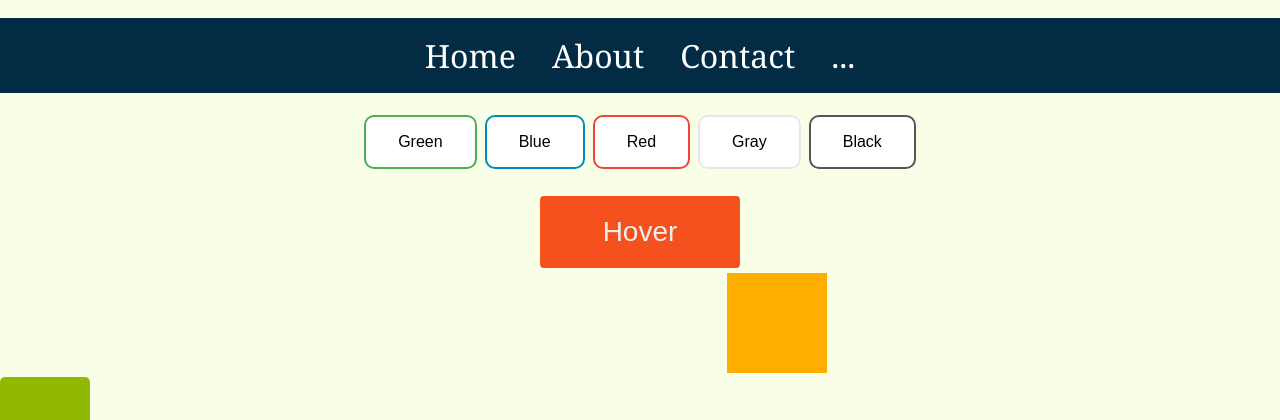
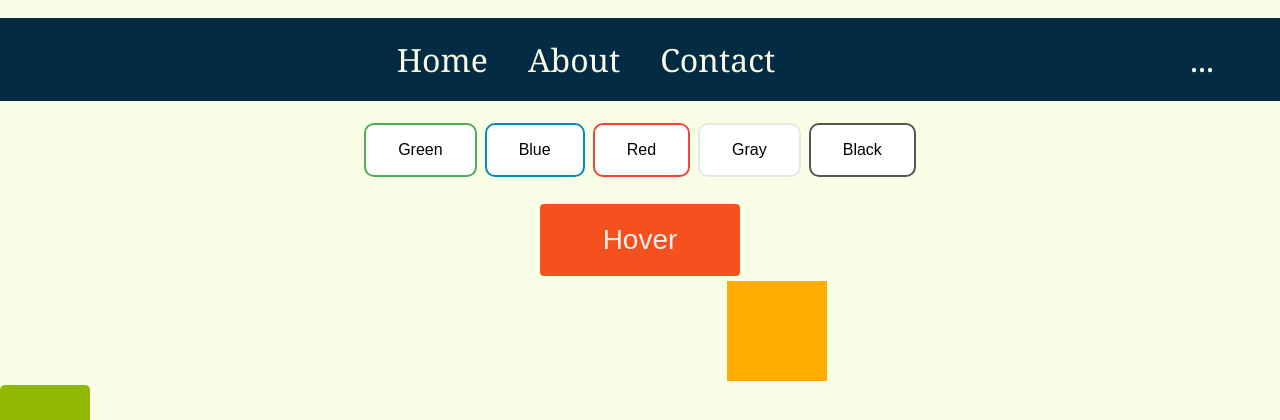
Before and after one commit to CatusElPoderoso/4IV7-PSW-Chico-Lampart-Ariadna, a PHP site: page /barra.html in a window 1280 px wide. Shown: the top 420 px of the page. Run offline with PHP 8.4, Linux system fonts and the light colour scheme.

Commit message:
muy bomnito

```diff
--- a/barra.html
+++ b/barra.html
@@ -14,7 +14,7 @@
         <li><a  href=#> Home    </a></li>
         <li><a  href=#> About   </a></li>
         <li><a  href=#> Contact </a></li>
-        <li><a  href=#> ...     </a></li>
+        <li class="item-r"><a  href=#> ...     </a></li>
     </ul>
     </div>
 
--- a/css/barra.css
+++ b/css/barra.css
@@ -14,10 +14,12 @@ html, body {
 .header ul li{
     display: inline-block;
     list-style: none;
+
+    margin: 4px 2px;
 }
 .header ul li a{
     text-decoration: none;
-    color: rgb(255, 255, 255);
+    color: #f9ffe7;
     text-align: center;
     font-size: 2rem;
     font-family:Cambria, Cochin, Georgia, Times, 'Times New Roman', serif;
@@ -31,10 +33,14 @@ html, body {
 }
 
 .header ul li a:hover{
-    color: #7f5539;
+    color: #032B43;
     /*background-image: linear-gradient(to bottom left,#F1FFC4,#FFCAAF);*/
-    background-color: #fdffb6;
+    background-color: #f9ffe7;
     transition-timing-function: ease-out;
+}
+.item-r{
+    float: right;
+    padding-right: 3rem;
 }
 
 .button {
```
Also changed, not shown: 1 other file.
